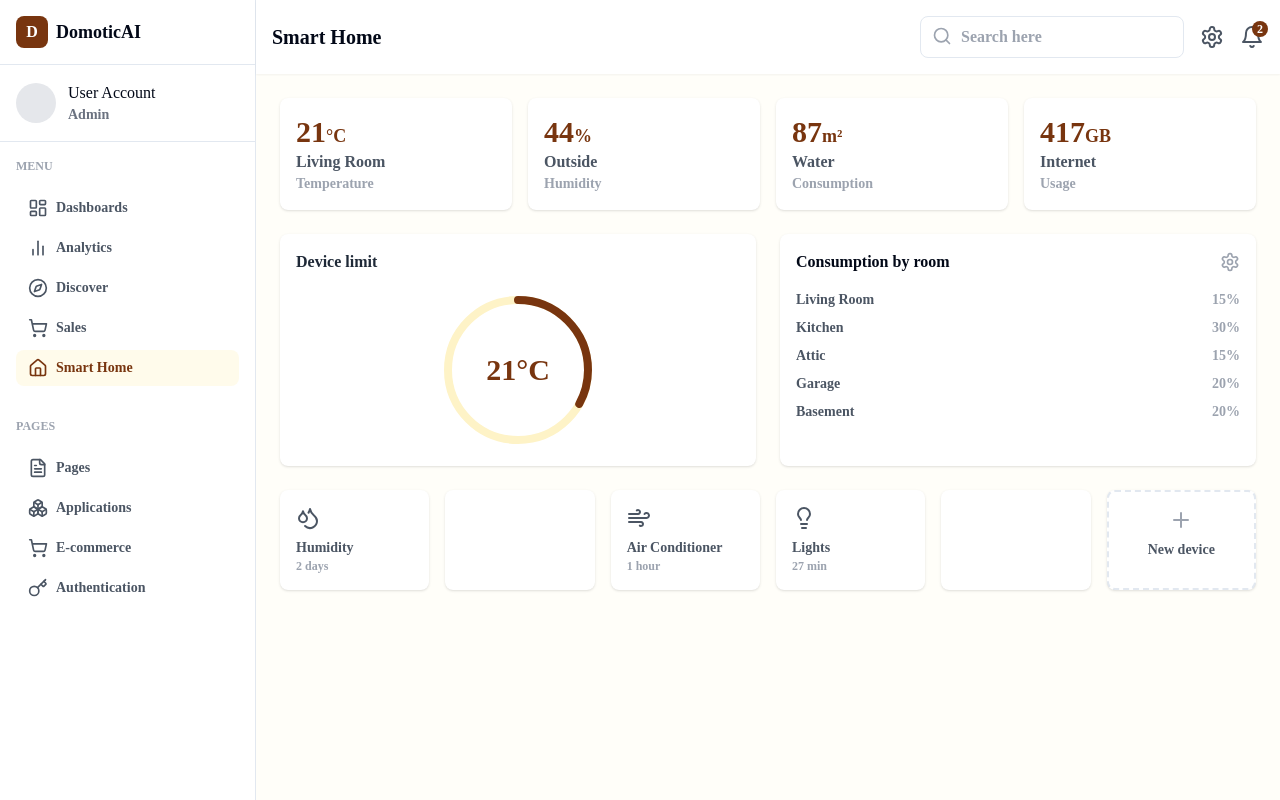
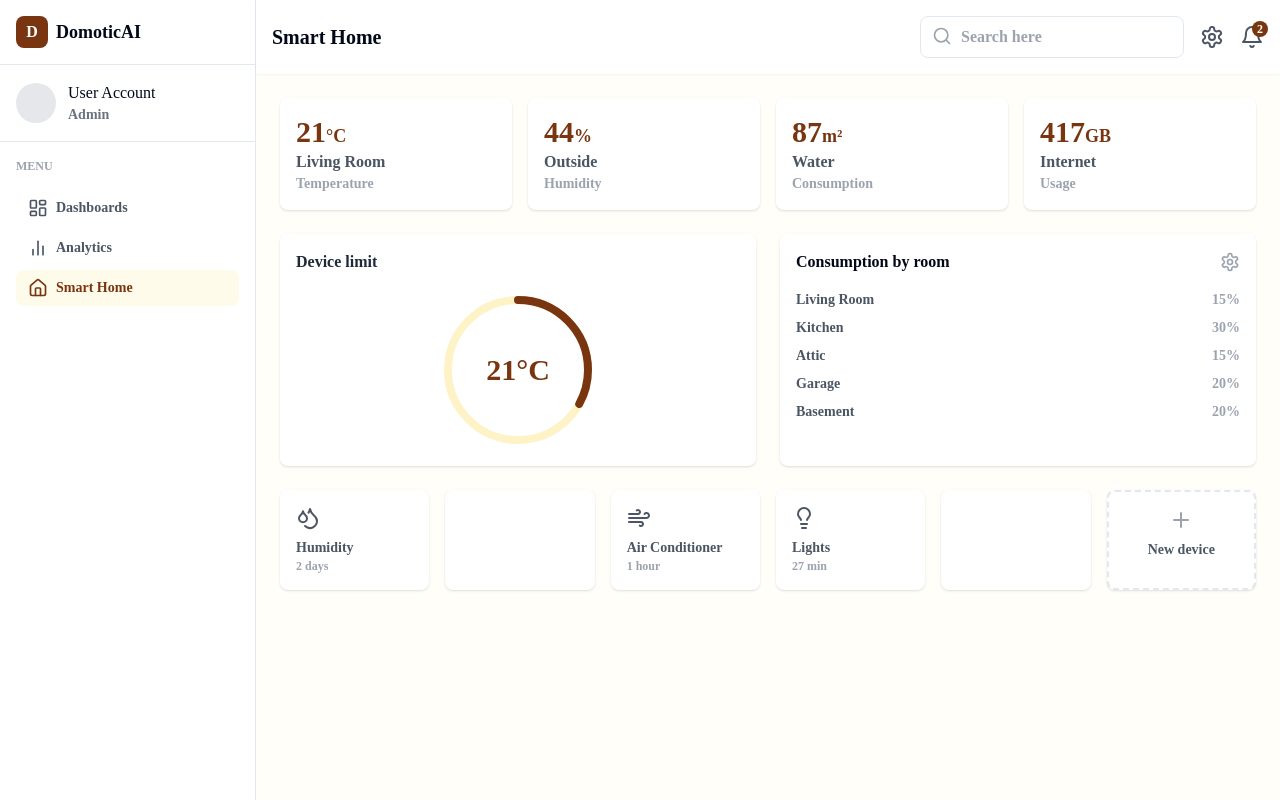
Before and after one commit to Greeshma855/DomoticAI, a React (Vite) app in the folder frontend/: page /dashboard in a window 1280 px wide. Built offline with nearby package versions, Linux system fonts and the light colour scheme; a web font is replaced by a local one.

Commit message:
dashboard

```diff
--- a/frontend/src/SmartHomeDashboard.jsx
+++ b/frontend/src/SmartHomeDashboard.jsx
@@ -40,16 +40,7 @@ const Sidebar = () => {
   const menuItems = [
     { icon: LayoutDashboard, label: 'Dashboards', href: '/dashboard' },
     { icon: BarChart2, label: 'Analytics', href: '/analytics' },
-    { icon: Compass, label: 'Discover', href: '/discover' },
-    { icon: ShoppingCart, label: 'Sales', href: '/sales' },
     { icon: Home, label: 'Smart Home', href: '/dashboard', active: true },
-  ];
-
-  const subMenuItems = [
-    { icon: FileText, label: 'Pages', href: '/pages' },
-    { icon: Boxes, label: 'Applications', href: '/apps' },
-    { icon: ShoppingCart, label: 'E-commerce', href: '/ecommerce' },
-    { icon: Key, label: 'Authentication', href: '/auth' },
   ];
 
   return (
@@ -102,25 +93,7 @@ const Sidebar = () => {
         </div>
 
         {/* Sub Menu */}
-        <div className="p-4">
-          <div className="text-xs font-semibold text-gray-400 uppercase mb-4">Pages</div>
-          <nav className="space-y-1">
-            {subMenuItems.map((item) => (
-              <a
-                key={item.label}
-                href={item.href}
-                onClick={(e) => {
-                  e.preventDefault();
-                  navigate(item.href);
-                }}
-                className="flex items-center space-x-2 px-3 py-2 rounded-lg text-sm text-gray-600 hover:bg-gray-50"
-              >
-                <item.icon className="w-5 h-5" />
-                <span>{item.label}</span>
-              </a>
-            ))}
-          </nav>
-        </div>
+
       </div>
     </div>
   );
```
